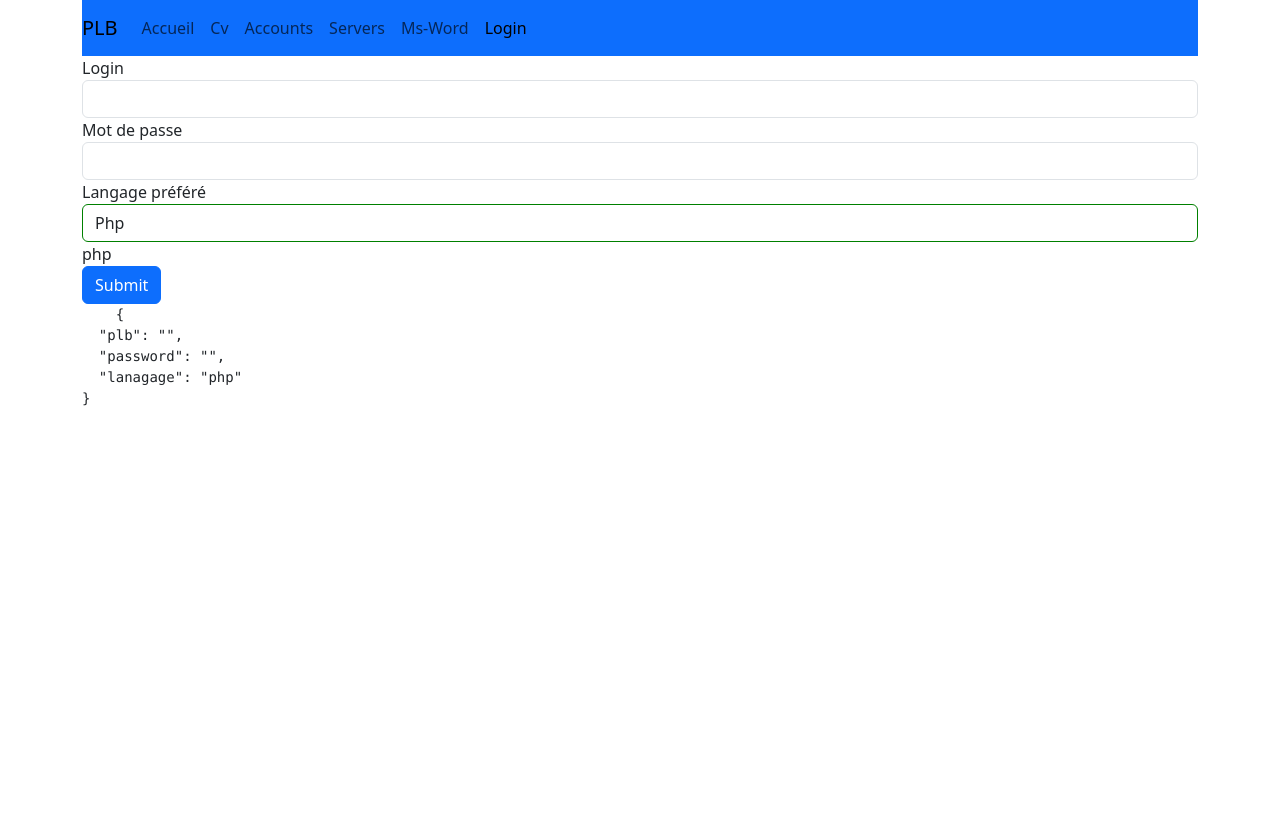
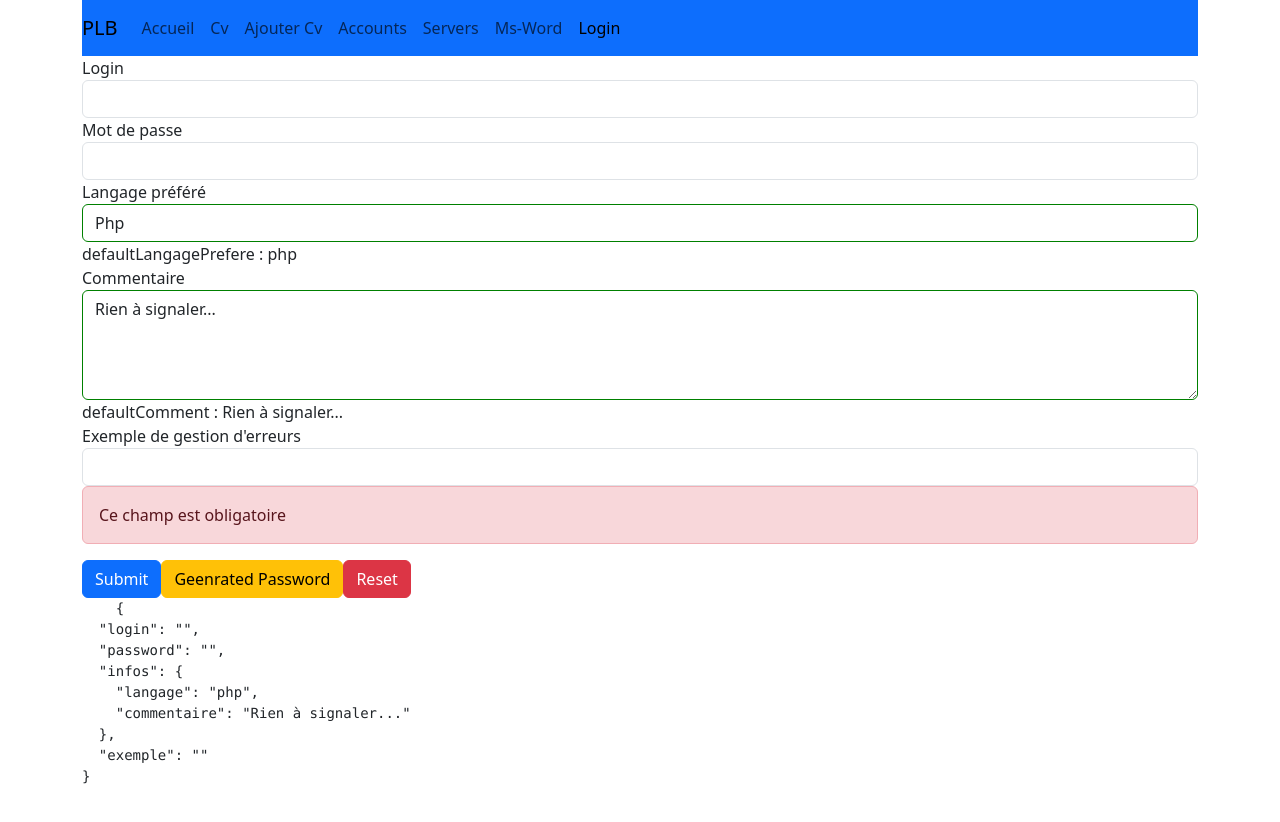
Before and after one commit to n2sy/ng-plb-nov-24, an Angular app: page /login in a window 1280 px wide. Before the commit the page ends 800 px from the top, so only its background shows below. Built offline with nearby package versions, Linux system fonts and the light colour scheme.

Commit message:
login tdf step 2

```diff
--- a/src/app/custom-dir.directive.ts
+++ b/src/app/custom-dir.directive.ts
@@ -21,7 +21,7 @@ export class CustomDirDirective {
     this.cl = 'white';
   }
   @HostListener('mouseleave') mouseleave() {
-    this.bg = 'pink';
-    this.cl = 'white';
+    this.bg = 'white';
+    this.cl = 'grey';
   }
 }
--- a/src/app/infos/infos.component.html
+++ b/src/app/infos/infos.component.html
@@ -39,7 +39,7 @@
             </table>
             <div class="d-flex justify-content-center">
               <button class="btn btn-danger">Delete</button>
-              <button class="btn btn-primary">Update</button>
+              <button routerLink="edit" class="btn btn-primary">Update</button>
             </div>
           </div>
         </div>
--- a/src/app/login/login.component.html
+++ b/src/app/login/login.component.html
@@ -1,11 +1,11 @@
-<form #f="ngForm">
+<form #f="ngForm" (ngSubmit)="onSubmit(f)">
   <label for="login">Login</label>
   <input
     #inpLogin="ngModel"
     ngModel
     required
     email
-    name="plb"
+    name="login"
     id="login"
     class="form-control"
   />
@@ -18,10 +18,11 @@
   <label for="">Mot de passe</label>
   <input required minlength="4" ngModel name="password" class="form-control" />
 
+  <div ngModelGroup="infos" #divInfos="ngModelGroup">
     <label for="">Langage préféré</label>
     <select
       #lang="ngModel"
-    name="lanagage"
+      name="langage"
       [ngModel]="defaultLangagePrefere"
       class="form-control"
     >
@@ -31,11 +32,49 @@
       <option value="php">Php</option>
     </select>
 
-  {{ defaultLangagePrefere }}
+    defaultLangagePrefere : {{ defaultLangagePrefere }}
     <br />
 
-  <button (click)="onSubmit(f)" type="submit" class="btn btn-primary">
-    Submit
+    <label for="">Commentaire</label>
+    <textarea
+      class="form-control"
+      [(ngModel)]="defaultComment"
+      name="commentaire"
+      cols="5"
+      rows="4"
+    ></textarea>
+
+    defaultComment : {{ defaultComment }}
+    <br />
+  </div>
+
+  <label for="">Exemple de gestion d'erreurs</label>
+  <input
+    #exp="ngModel"
+    ngModel
+    name="exemple"
+    required
+    minlength="5"
+    pattern="nidhal"
+    type="text"
+    class="form-control"
+  />
+  @if (exp.invalid) { @if(exp.errors['required']) {
+  <div class="alert alert-danger">Ce champ est obligatoire</div>
+
+  } @if(exp.errors['minlength']) {
+  <div class="alert alert-danger">Le nombre minimum de caractères est 5</div>
+  } @if(exp.errors['pattern']) {
+  <div class="alert alert-danger">Le pattern est 'nidhal'</div>
+
+  } }
+
+  <button type="submit" class="btn btn-primary">Submit</button>
+  <button type="button" (click)="generatedPwd(f)" class="btn btn-warning">
+    Geenrated Password
+  </button>
+  <button type="button" (click)="onReset(f)" class="btn btn-danger">
+    Reset
   </button>
 
   <pre>
--- a/src/app/login/login.component.ts
+++ b/src/app/login/login.component.ts
@@ -1,4 +1,5 @@
 import { Component } from '@angular/core';
+import { NgForm } from '@angular/forms';
 
 @Component({
   selector: 'app-login',
@@ -7,7 +8,21 @@ import { Component } from '@angular/core';
 })
 export class LoginComponent {
   defaultLangagePrefere = 'php';
+  defaultComment = 'Rien à signaler...';
   onSubmit(f) {
-    console.log(f);
+    console.log(f.value);
+  }
+
+  generatedPwd(f: NgForm) {
+    f.form.patchValue({
+      password: 'azerty123',
+      infos: {
+        langage: 'java',
+      },
+    });
+  }
+
+  onReset(f: NgForm) {
+    f.reset();
   }
 }
--- a/src/app/navbar/navbar.component.html
+++ b/src/app/navbar/navbar.component.html
@@ -27,6 +27,13 @@
         [routerLinkActiveOptions]="{ exact: true }"
         >Cv</a
       >
+      <a
+        class="nav-item nav-link"
+        routerLink="cv/add"
+        routerLinkActive="active"
+        [routerLinkActiveOptions]="{ exact: true }"
+        >Ajouter Cv</a
+      >
 
       <a
         class="nav-item nav-link"
```
Lines whose indentation alone changed are shown as unchanged.
